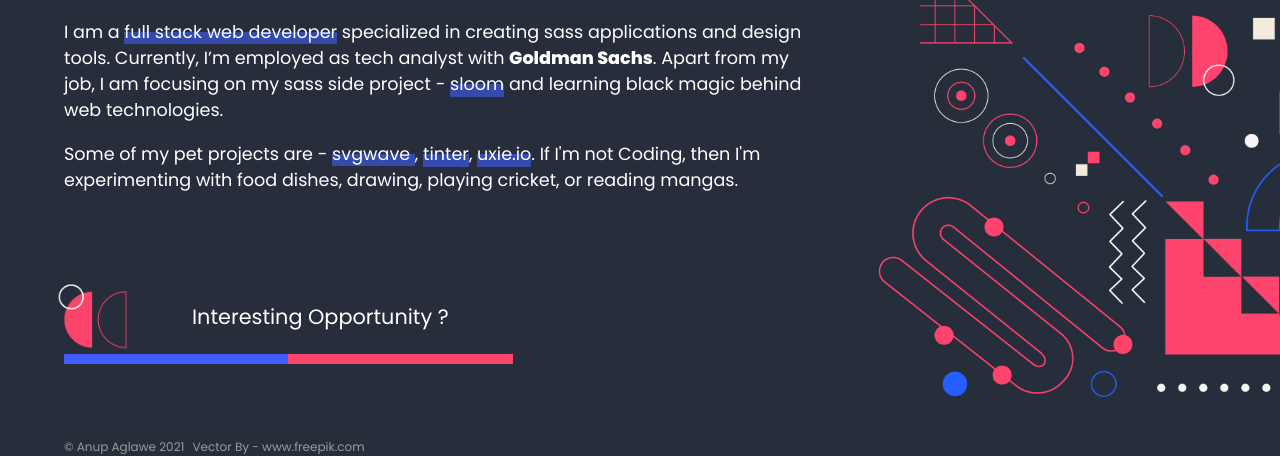
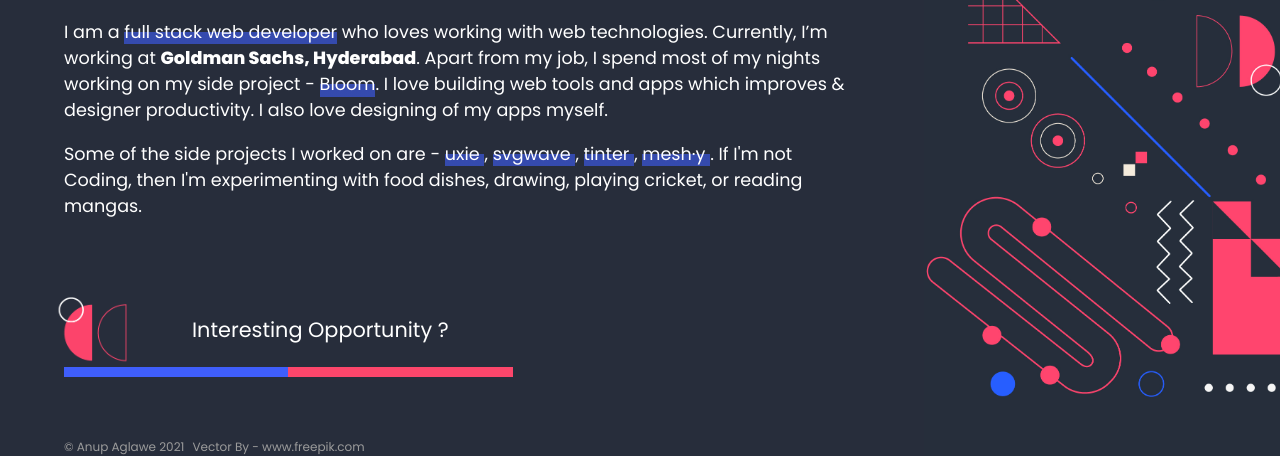
Before and after one commit to anup-a/site, a website built with Vite: page index.html in a window 1280 px wide. Shown: the part 344-800 px from the top of the page. Built offline with nearby package versions, Linux system fonts and the light colour scheme.

Commit message:
updated content & links

```diff
--- a/index.html
+++ b/index.html
@@ -68,8 +68,16 @@
               </div>
               <ul class="links hide" id="navbar">
                 <li class="github-link fade-in-left">
+                  <a class="cool-link" href="https://blog.anup.tech">Blog</a>
+                </li>
+                <li class="github-link fade-in-left">
                   <a class="cool-link" href="https://github.com/anup-a"
                     >Github</a
+                  >
+                </li>
+                <li class="github-link fade-in-left">
+                  <a class="cool-link" href="https://twitter.com/anup2aglawe"
+                    >Twitter</a
                   >
                 </li>
                 <li
@@ -98,32 +106,64 @@
             <p class="fade-in-top about-me-text" style="animation-delay: 500ms">
               I am a
               <span class="half-blue-highlight">full stack web developer</span>
-              specialized in creating sass applications and design tools.
-              Currently, I’m employed as tech analyst with <b>Goldman Sachs</b>.
-              Apart from my job, I am focusing on my sass side project -
+              who loves working with web technologies. Currently, I’m working at
+              <b>Goldman Sachs, Hyderabad</b>. Apart from my job, I spend most
+              of my nights working on my side project -
               <span class="half-blue-highlight tooltip"
-                >sloom
-                <span class="tooltiptext"> Private </span>
-              </span>
-              and learning black magic behind web technologies.
+                >Bloom <span class="tooltiptext"> Dropped ☹️ </span> </span
+              >. I love building web tools and apps which improves & designer
+              productivity. I also love designing of my apps myself.
             </p>
             <p class="about-me-text fade-in-top" style="animation-delay: 700ms">
-              Some of my pet projects are -
+              Some of the side projects I worked on are -
               <span class="half-blue-highlight">
                 <a
-                  href="https://github.com/anup-a/svgwave"
+                  href="https://uxie.io"
+                  target="_blank"
+                  style="text-decoration: none"
+                >
+                  uxie
+                </a> </span
+              >,
+
+              <span class="half-blue-highlight">
+                <a
+                  href="https://svgwave.in"
+                  target="_blank"
                   style="text-decoration: none"
                 >
                   svgwave
                 </a> </span
               >,
-              <span class="half-blue-highlight tooltip"
+
+              <span class="half-blue-highlight">
+                <a
+                  href="https://tinter.uxie.io"
+                  target="_blank"
+                  style="text-decoration: none"
+                >
+                  tinter
+                </a> </span
+              >,
+
+              <span class="half-blue-highlight">
+                <a
+                  href="https://meshy.uxie.io"
+                  target="_blank"
+                  style="text-decoration: none"
+                >
+                  mesh·y
+                </a>
+              </span>
+              <!-- <span class="half-blue-highlight tooltip"
                 >tinter <span class="tooltiptext"> launching Soon</span> </span
-              >,
-              <span class="half-blue-highlight tooltip"
+              >, -->
+              <!-- <span class="half-blue-highlight tooltip"
                 >uxie.io
                 <span class="tooltiptext"> launching soon </span> </span
-              >. If I'm not Coding, then I'm experimenting with food dishes,
+              > -->
+
+              . If I'm not Coding, then I'm experimenting with food dishes,
               drawing, playing cricket, or reading mangas.
             </p>
           </div>
```
